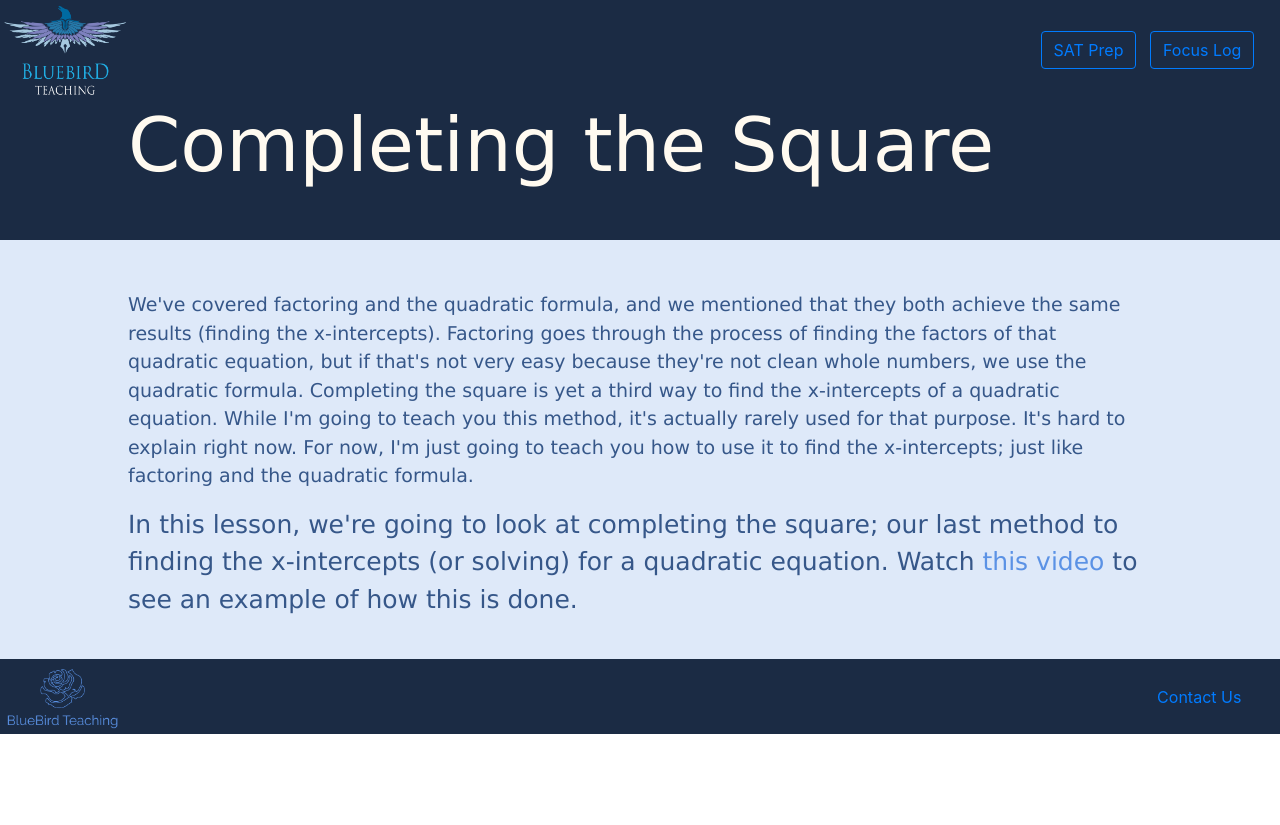
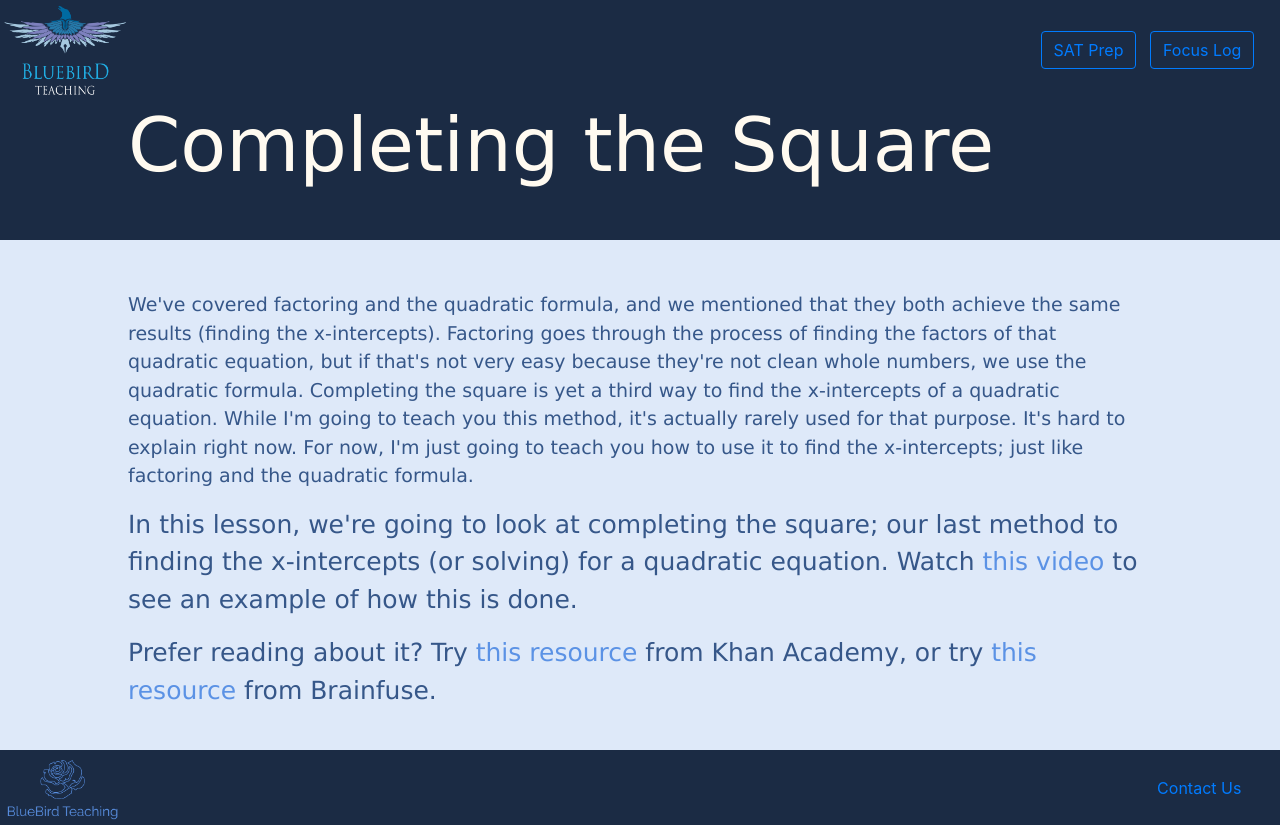
Before and after one commit to YomenT/bluebird-teaching, a React (Create React App) app in the folder reactapp/: page /passport_to_advanced_math/completing_the_square in a window 1280 px wide. Before the commit the page ends 800 px from the top, so only its background shows below. Built offline with nearby package versions, Linux system fonts and the light colour scheme.

Commit message:
Added links to CompletingTheSquare.

```diff
--- a/reactapp/src/components/passport-to-advanced-math/CompletingTheSquare.js
+++ b/reactapp/src/components/passport-to-advanced-math/CompletingTheSquare.js
@@ -4,6 +4,14 @@ import Logo from '../Logo'
 import Footer from '../Footer'
 
 class CompletingTheSquare extends React.Component {
+
+    underlineLink(e) {
+        e.target.style.textDecoration = "underline"
+    }
+
+    removeUnderline(e) {
+        e.target.style.textDecoration = "'none';"
+    }
 
     render() {
         return (
@@ -27,8 +35,15 @@ class CompletingTheSquare extends React.Component {
 
                     <p className="p-body">
                         In this lesson, we're going to look at completing the square; our last method to finding the x-intercepts (or solving)
-                        for a quadratic equation.  Watch <a href="https://www.youtube.com/watch?v=xGOQYTo9AKY" style={{ color: "#5b92e5" }}>this video</a> to
-                        see an example of how this is done.
+                        for a quadratic equation.  Watch <a href="https://www.youtube.com/watch?v=xGOQYTo9AKY" style={{ color: "#5b92e5" }}
+                        onMouseOver={this.underlineLink} onMouseOut={this.removeUnderline}>this video</a> to see an example of how this is done.
+                    </p>
+
+                    <p className="p-body">
+                        Prefer reading about it?  Try <a style={{ color: "#5b92e5" }} href="https://www.khanacademy.org/math/algebra/x2f8bb11595b61c86:quadratic-functions-equations/x2f8bb11595b61c86:more-on-completing-square/a/solving-quadratic-equations-by-completing-the-square"
+                        onMouseOver={this.underlineLink} onMouseOut={this.removeUnderline}>this resource</a> from Khan Academy, or
+                        try <a style={{ color: "#5b92e5" }} href="https://www.brainfuse.com/jsp/alc/resource.jsp?s=gre&c=35261&cc=108824"
+                        onMouseOver={this.underlineLink} onMouseOut={this.removeUnderline}>this resource</a> from Brainfuse.
                     </p>
                 </div>
                 <Footer />
```
